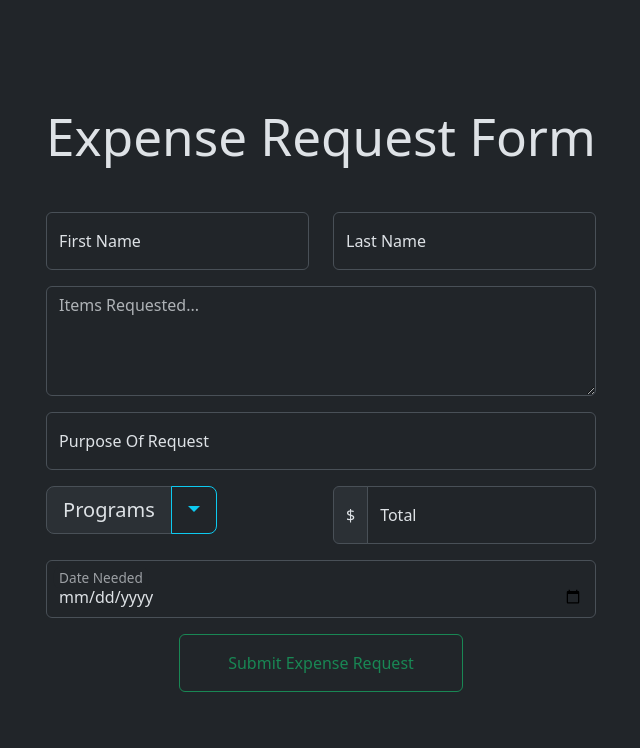
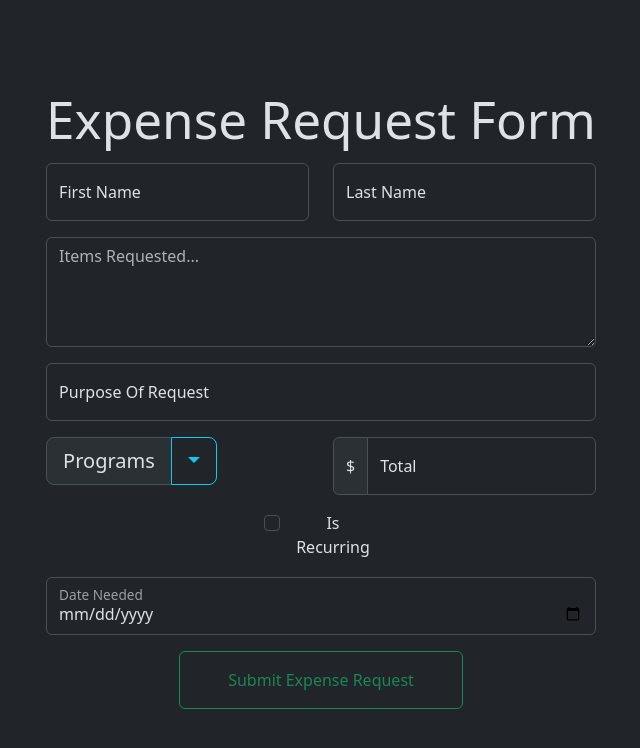
Before and after one commit to BenjaminBowman05/cd-interns-expense-tracker, a React (Vite) app: page /request in a window 1280 px wide. Shown: the top 748 px of the page, without its empty margins (319-959 px from the left). Built offline with nearby package versions, Linux system fonts and the light colour scheme.

Commit message:
Recurring select added and package json with starting of update function

```diff
--- a/src/components/ExpenseRequestForm.jsx
+++ b/src/components/ExpenseRequestForm.jsx
@@ -9,8 +9,11 @@ import Dropdown from "react-bootstrap/Dropdown";
 import * as expenseService from "../services/ExpenseService.jsx";
 import * as programService from "../services/ProgramService.jsx";
 import { useState } from "react";
+import { useNavigate } from "react-router-dom";
 
 const PurchaseRequestForm = () => {
+
+  const navigate = useNavigate();
 
   //Obj that will hold all of the form information besides the programs
   const [formInfo, setFormInfo] = useState({
@@ -22,6 +25,7 @@ const PurchaseRequestForm = () => {
     dateNeeded: "",
     requester: true,
     userId: null,
+    recurring: false
   });
 
   //Array var that will hold the expense programs objs
@@ -42,6 +46,7 @@ const PurchaseRequestForm = () => {
     if (formInfo.firstName != "" && formInfo.lastName != "" && formInfo.items != "" && formInfo.purpose != ""
       && formInfo.total != 0 && formInfo.dateNeeded != "" && expensePrograms != []) {
 
+      console.log(formInfo)
       //Calls back-end to create expense for with the form info OBJ
       expenseService.createExpense(formInfo)
         .then(response => {
@@ -58,6 +63,7 @@ const PurchaseRequestForm = () => {
             programService.createProgram(newRequest[i])
               .then(response => {
                 // console.log(expenseService.getAllExpenses())
+                navigate(`/`);
               })
           }
           // console.log(expenseService.getAllExpenses())
@@ -112,7 +118,7 @@ const PurchaseRequestForm = () => {
   //most of the fields are using a controlled input to update on change
   return (
     <>
-      <Container fluid className="mb-5">
+      <Container fluid className="mb-3">
         <h1>Expense Request Form</h1>
       </Container>
       <Container fluid>
@@ -216,7 +222,16 @@ const PurchaseRequestForm = () => {
             </InputGroup>
           </Col>
         </Row>
-
+        <Row className="w-25 mx-auto mb-3">
+          <Col>
+            <Form.Check
+              type={"checkbox"}
+              id={`default-checkbox`}
+              label={`Is Recurring`}
+              onClick={() => {formInfo.recurring = !(formInfo.recurring);}}
+            />
+          </Col>
+        </Row>
         <Row className="dateNeeded mb-3">
           <Col>
             <FloatingLabel controlId="floatingInput" label="Date Needed">
--- a/src/components/ReviewApproveTable.jsx
+++ b/src/components/ReviewApproveTable.jsx
@@ -283,7 +283,6 @@ const ReviewApproveTable = () => {
                   <ToggleButtonGroup
                     type="radio"
                     name={"actions " + data.id}
-                    name={"actions " + data.id}
                     className="mb-2 "
                     size="sm"
                   >
@@ -312,8 +311,6 @@ const ReviewApproveTable = () => {
                 <td>
                   <ButtonGroup className="mb-2 " size="sm">
                     <Button
-                      className="mb-2 disabled"
-                      id={"Confirm-" + data.id}
                       className="mb-2 disabled"
                       id={"Confirm-" + data.id}
                       type="button"
```
Also changed, not shown: package.json (+8 -2 lines), src/components/Utilities/Update.jsx (added, +20 -0 lines), 1 other file (tests, documents, lock files or other folders).
